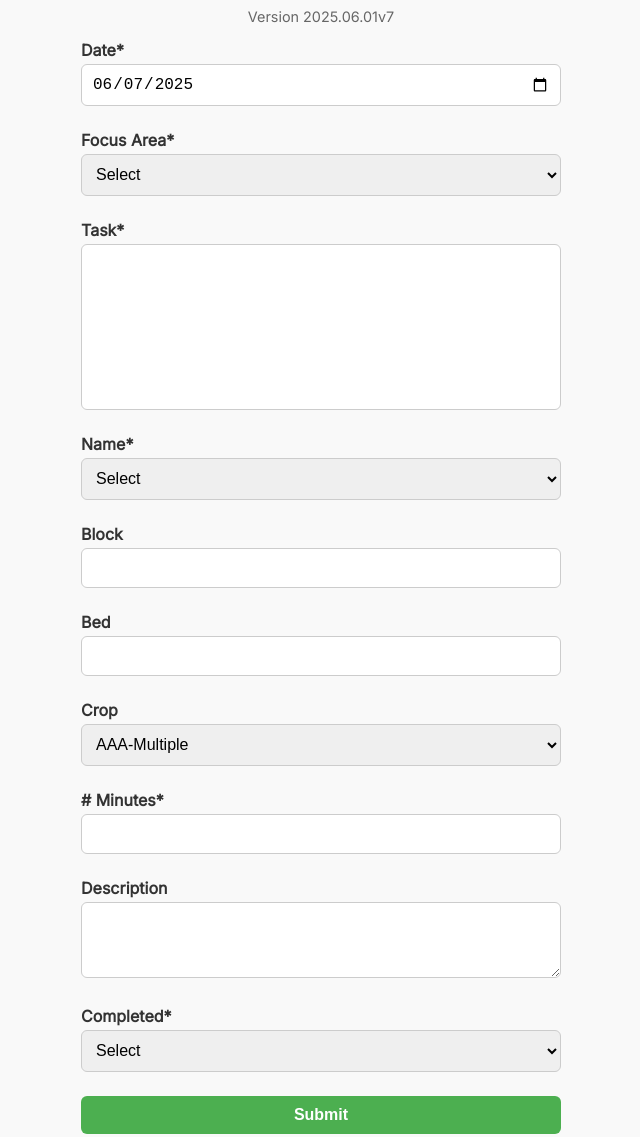
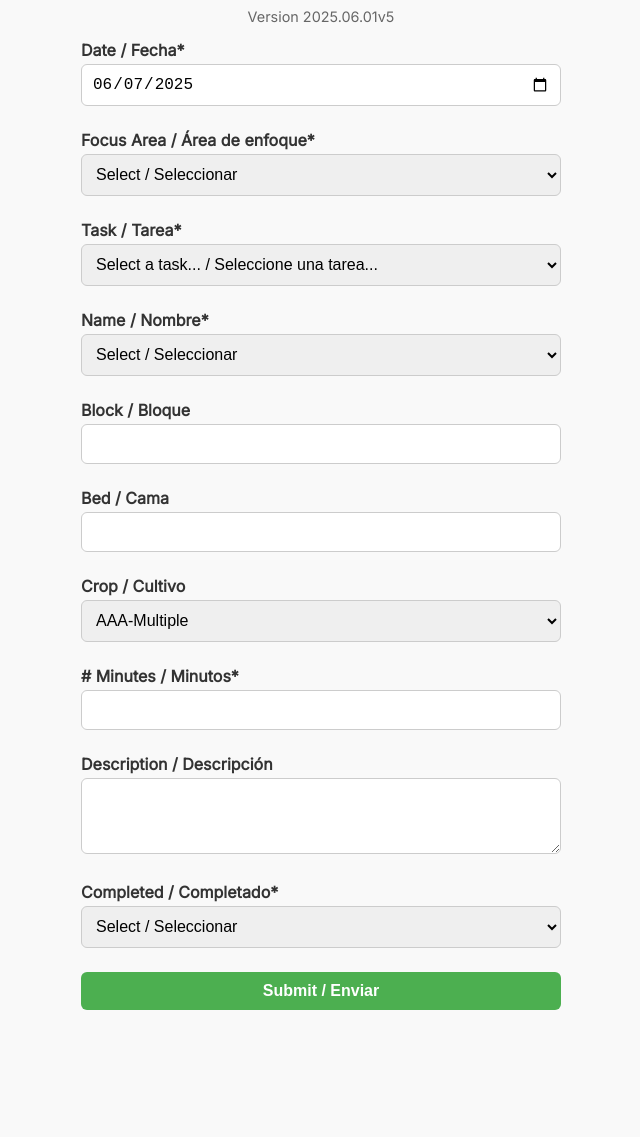
Before and after one commit to KTGlem/DailyReport, a plain HTML site: page index.html in a window 1280 px wide. Shown: the part 80-1217 px from the top of the page, without its empty margins (319-959 px from the left). After the commit the page ends 1122 px from the top, so only its background shows below. Drawn offline with Linux system fonts and the light colour scheme.

Commit message:
Update index.html

```diff
--- a/index.html
+++ b/index.html
@@ -18,36 +18,36 @@
     </a>
   </h1>
 
-  <p style="text-align: center; font-size: 0.9em; color: #666;">Version 2025.06.01v7</p>
+  <p style="text-align: center; font-size: 0.9em; color: #666;">Version 2025.06.01v5</p>
 
   <form id="reportForm">
     <div class="form-group">
-    <label for="date">Date*</label>
+      <label for="date">Date / Fecha*</label>
       <input type="date" id="date" name="Date" required />
     </div>
 
     <div class="form-group">
-    <label for="focusArea">Focus Area*</label>
+      <label for="focusArea">Focus Area / Área de enfoque*</label>
       <select id="focusArea" name="Focus Area" required>
-      <option value="">Select</option>
-      <option value="MarketGarden">MarketGarden</option>
-      <option value="Mushrooms">Mushrooms</option>
-      <option value="CommercialKitchen">CommercialKitchen</option>
-      <option value="Admin">Admin</option>
+        <option value="">Select / Seleccionar</option>
+        <option value="MarketGarden">MarketGarden / Huerta</option>
+        <option value="Mushrooms">Mushrooms / Hongos</option>
+        <option value="CommercialKitchen">Commercial Kitchen / Cocina Comercial</option>
+        <option value="Admin">Admin / Administración</option>
       </select>
     </div>
 
     <div class="form-group">
-    <label for="task">Task*</label>
-    <select id="task" name="Task" required size="8">
-      <option value="" disabled selected hidden>Select a task...</option>
+      <label for="task">Task / Tarea*</label>
+      <select id="task" name="Task" required>
+        <option value="" disabled selected hidden>Select a task... / Seleccione una tarea...</option>
       </select>
     </div>
 
     <div class="form-group">
-    <label for="name">Name*</label>
+      <label for="name">Name / Nombre*</label>
       <select id="name" name="Farmer Name" required>
-      <option value="">Select</option>
+        <option value="">Select / Seleccionar</option>
         <option>Anabel</option>
         <option>Hailey</option>
         <option>Stephanie</option>
@@ -55,46 +55,45 @@
         <option>Ashley</option>
         <option>Kelsey</option>
         <option>Jeff</option>
-      <option>Other</option>
+        <option>Other / Otro</option>
       </select>
     </div>
 
     <div class="form-group">
-    <label for="block">Block</label>
+      <label for="block">Block / Bloque</label>
       <input type="text" id="block" name="Block" />
     </div>
 
     <div class="form-group">
-    <label for="bed">Bed</label>
+      <label for="bed">Bed / Cama</label>
       <input type="text" id="bed" name="Bed" />
     </div>
 
     <div class="form-group">
-    <label for="crop">Crop</label>
+      <label for="crop">Crop / Cultivo</label>
       <select id="crop" name="Crop"></select>
     </div>
 
     <div class="form-group">
-    <label for="minutes"># Minutes*</label>
+      <label for="minutes"># Minutes / Minutos*</label>
       <input type="number" id="minutes" name="# Minutes" required min="1" />
     </div>
 
     <div class="form-group">
-    <label for="description">Description</label>
+      <label for="description">Description / Descripción</label>
       <textarea id="description" name="Description" rows="3"></textarea>
     </div>
 
     <div class="form-group">
-    <label for="completed">Completed*</label>
+      <label for="completed">Completed / Completado*</label>
       <select id="completed" name="Completed" required>
-      <option value="">Select</option>
-      <option>Yes</option>
-      <option>No</option>
+        <option value="">Select / Seleccionar</option>
+        <option>Yes / Sí</option>
+        <option>No / No</option>
       </select>
     </div>
 
-  <button type="submit">Submit</button>
+    <button type="submit">Submit / Enviar</button>
   </form>
-
 </body>
 </html>
```
Lines whose indentation alone changed are shown as unchanged.
